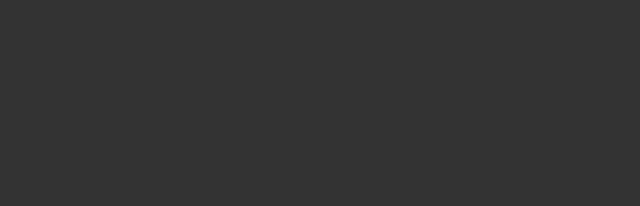
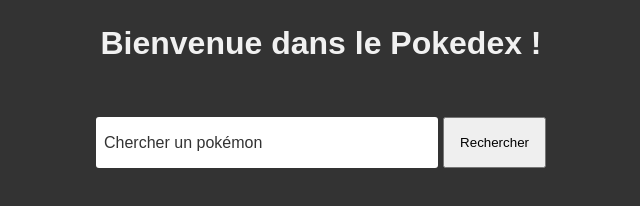
Before and after one commit to bdf007/tuto_pokedex_js, a plain HTML site: page index.html in a window 1280 px wide. Shown: the whole page, without its empty margins (319-959 px from the left). Drawn offline with Linux system fonts and the light colour scheme.

Commit message:
ajout de la structure html plus CSS et animation js de l'input de recherche

```diff
--- a/app.js
+++ b/app.js
@@ -0,0 +1,11 @@
+const searchInput = document.querySelector(".recherche-poke input");
+
+// animation input
+
+searchInput.addEventListener("input", function (e) {
+  if (e.target.value !== "") {
+    e.target.parentNode.classList.add("active-input");
+  } else if (e.target.value === "") {
+    e.target.parentNode.classList.remove("active-input");
+  }
+});
--- a/index.html
+++ b/index.html
@@ -1,15 +1,22 @@
 <!DOCTYPE html>
 <html lang="fr">
-<head>
-    <meta charset="UTF-8">
-    <meta name="viewport" content="width=device-width, initial-scale=1.0">
+  <head>
+    <meta charset="UTF-8" />
+    <meta name="viewport" content="width=device-width, initial-scale=1.0" />
     <title>Document</title>
-    <link rel="stylesheet" href="style.css">
-</head>
-<body>
+    <link rel="stylesheet" href="style.css" />
+  </head>
+  <body>
+    <h1>Bienvenue dans le Pokedex !</h1>
+    <form class="recherche-poke">
+      <label for="recherche">Chercher un pokémon</label>
+      <input type="text" id="recherche" />
+      <button type="submit">Rechercher</button>
+    </form>
 
-
-
+    <div class="container">
+      <ul class="liste-poke"></ul>
+    </div>
     <script src="app.js"></script>
-</body>
+  </body>
 </html>
--- a/style.css
+++ b/style.css
@@ -1,10 +1,64 @@
-*, ::before, ::after {
-    box-sizing: border-box;
-    margin: 0;
-    padding: 0;
+*,
+::before,
+::after {
+  box-sizing: border-box;
+  margin: 0;
+  padding: 0;
 }
 
 body {
-    font-family: Arial, Helvetica, sans-serif;
-    background: #333;
+  font-family: Arial, Helvetica, sans-serif;
+  background: #333;
+  color: #333;
 }
+
+h1 {
+  text-align: center;
+  padding: 25px 0;
+  color: #f1f1f1;
+}
+
+.recherche-poke {
+  max-width: 700px;
+  width: 70px;
+  min-width: 450px;
+  margin: 30px auto;
+  position: relative;
+  display: flex;
+}
+
+.inp-group {
+  width: 100%;
+}
+
+.recherche-poke input {
+  width: 100%;
+  padding: 15px;
+  border: none;
+  outline: none;
+  border-radius: 3px;
+  font-size: 18px;
+}
+
+.recherche-poke label {
+  position: absolute;
+  color: #333;
+  top: 50%;
+  transform: translateY(-50%);
+  padding-left: 8px;
+  transition: all 0.3s ease-in;
+}
+
+.recherche-poke button {
+  margin-left: 5px;
+  padding: 15px;
+}
+
+/* animation d'input */
+
+.recherche-poke:focus-within label,
+.recherche-poke.active-input label {
+  top: -15px;
+  padding-left: 5px;
+  color: #f1f1f1;
+}
```
